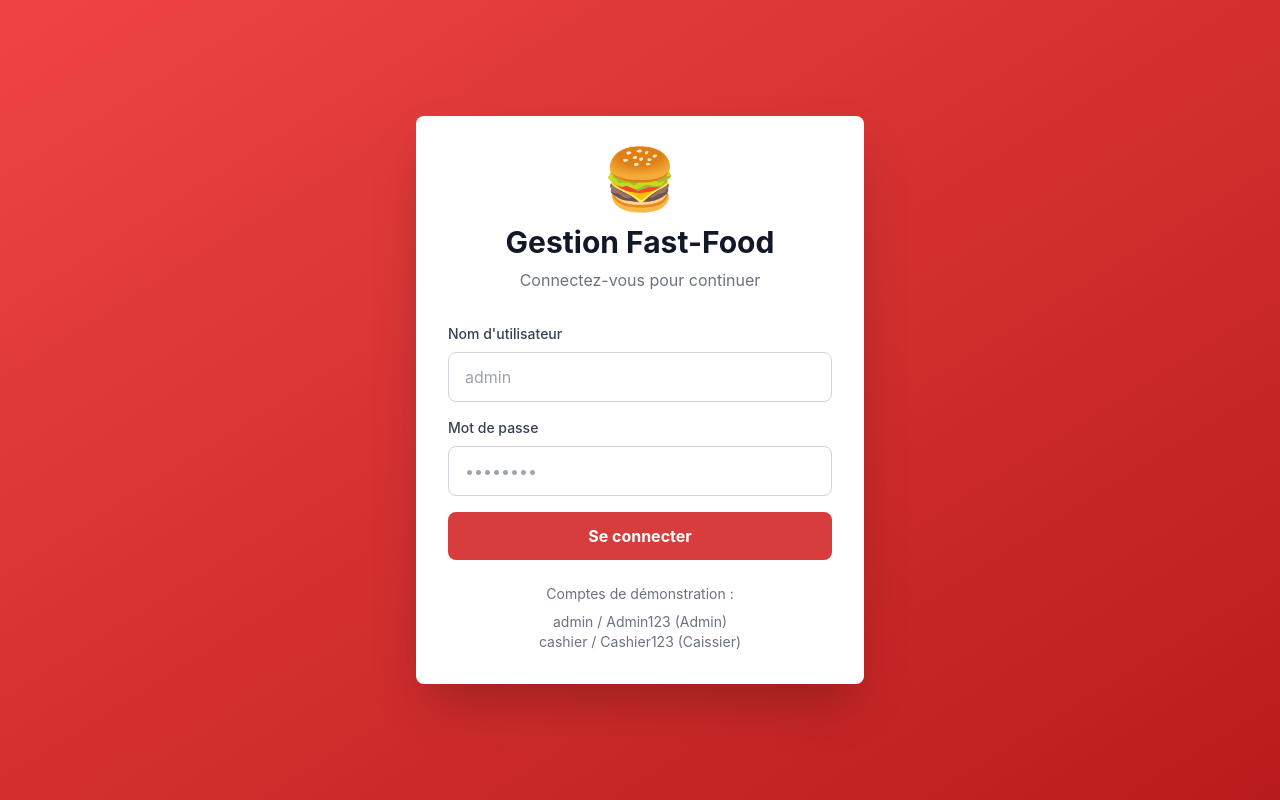
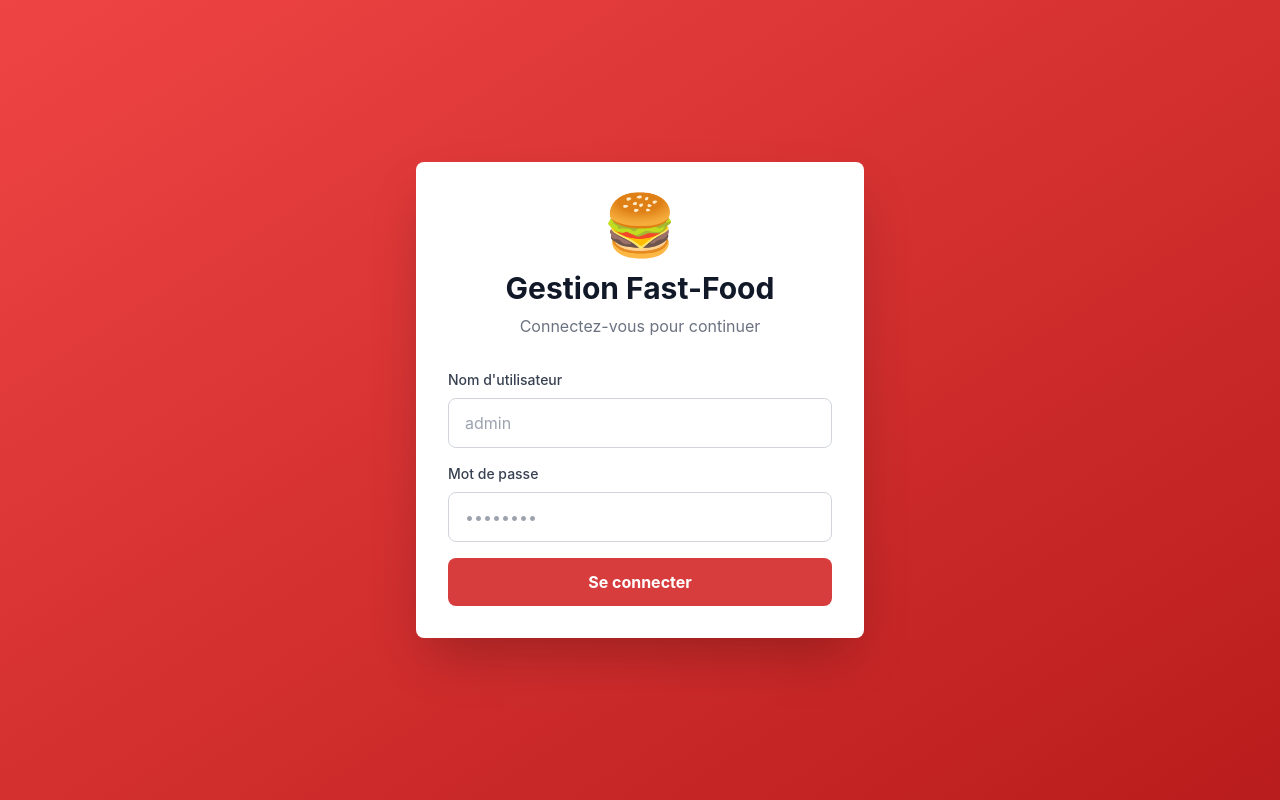
Before and after one commit to CBlacks07/Gestion_Fast_Food, a React (Vite) app in the folder frontend/: page / in a window 1280 px wide. Built offline with nearby package versions, Linux system fonts and the light colour scheme; no server answers.

Commit message:
feat: Suppression de la mention des comptes de démonstration sur la page login

```diff
--- a/frontend/src/pages/LoginPage.tsx
+++ b/frontend/src/pages/LoginPage.tsx
@@ -130,12 +130,6 @@ export default function LoginPage() {
             )}
           </button>
         </form>
-
-        <div className="mt-6 text-center text-sm text-gray-500">
-          <p>Comptes de démonstration :</p>
-          <p className="mt-2">admin / Admin123 (Admin)</p>
-          <p>cashier / Cashier123 (Caissier)</p>
-        </div>
       </div>
     </div>
   );
```
